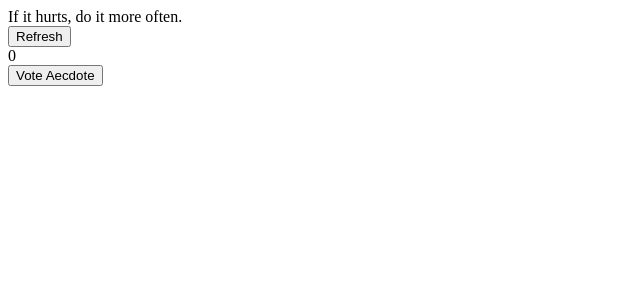
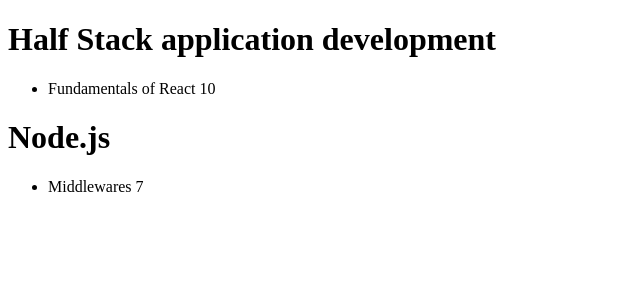
Before and after one commit to aminatfowokebalogun/fullstackopenexercises, a React (Create React App) app: page / in a window 1280 px wide. Shown: the top 300 px of the page, without its empty margins (0-640 px from the left). Built offline with nearby package versions, Linux system fonts and the light colour scheme.

Commit message:
Exercise 2.1-2.5

```diff
--- a/src/App.js
+++ b/src/App.js
@@ -1,44 +1,55 @@
-import React, {useState} from 'react';
-
+import React from 'react';
+import Course from './Course';
 
 function App() {
-  const anecdotes = [
-    'If it hurts, do it more often.',
-    'Adding manpower to a late software project makes it later!',
-    'The first 90 percent of the code accounts for the first 10 percent of the development time...The remaining 10 percent of the code accounts for the other 90 percent of the development time.',
-    'Any fool can write code that a computer can understand. Good programmers write code that humans can understand.',
-    'Premature optimization is the root of all evil.',
-    'Debugging is twice as hard as writing the code in the first place. Therefore, if you write the code as cleverly as possible, you are, by definition, not smart enough to debug it.',
-    'Programming without an extremely heavy use of console.log is same as if a doctor would refuse to use x-rays or blood tests when diagnosing patients.'
+  const courses = [
+    {
+      name: 'Half Stack application development',
+      id: 1,
+      parts: [
+        {
+          name: 'Fundamentals of React',
+          exercises: 10,
+          id: 1
+        },
+        {
+          name: 'Using props to pass data',
+          exercises: 7,
+          id: 2
+        },
+        {
+          name: 'State of a component',
+          exercises: 14,
+          id: 3
+        },
+        {
+          name: 'Redux',
+          exercises: 11,
+          id: 4
+        }
+      ]
+    },
+    {
+      name: 'Node.js',
+      id: 2,
+      parts: [
+        {
+          name: 'Routing',
+          exercises: 3,
+          id: 1
+        },
+        {
+          name: 'Middlewares',
+          exercises: 7,
+          id: 2
+        }
+      ]
+    }
   ]
-
-  const [selected, setSelected] = useState(0);
-  const [votecount, setVotecount] = useState(0);
-
-  const handleRefresh =()=>{setSelected(selected + 1)}
-
-  const points = [1, 4, 6, 3]
-//variable to copy the points array
-  const copy = [...points]
-  // increment the value in position 2 by one
-  copy[selected] += 1
-
-  const handleVote =()=>{setVotecount(votecount + 1)}
-
 
   return (
     <>
-    {anecdotes[selected]}
-<br/>
-    <button onClick={handleRefresh}>
-      Refresh
-      </button>
-    <br/>
-      {votecount}
-      <br/>
-      <button onClick={handleVote}>
-        Vote Aecdote
-      </button>
+      <Course courses={courses} />
     </>
   );
 }
--- /dev/null
+++ b/src/Course.jsx
@@ -0,0 +1,21 @@
+import React from'react';
+
+const Course =({courses})=>{
+    return(
+        <>
+        {
+                courses.map((course, i) =>
+                <div key={i}>
+                    <h1>{course.name}</h1>
+                    <ul>
+                        <li>{course.parts[i].name} {course.parts[i].exercises}</li>
+                    </ul>
+                </div>
+
+                )
+        }
+        </>
+    )
+}
+
+export default Course;
```
